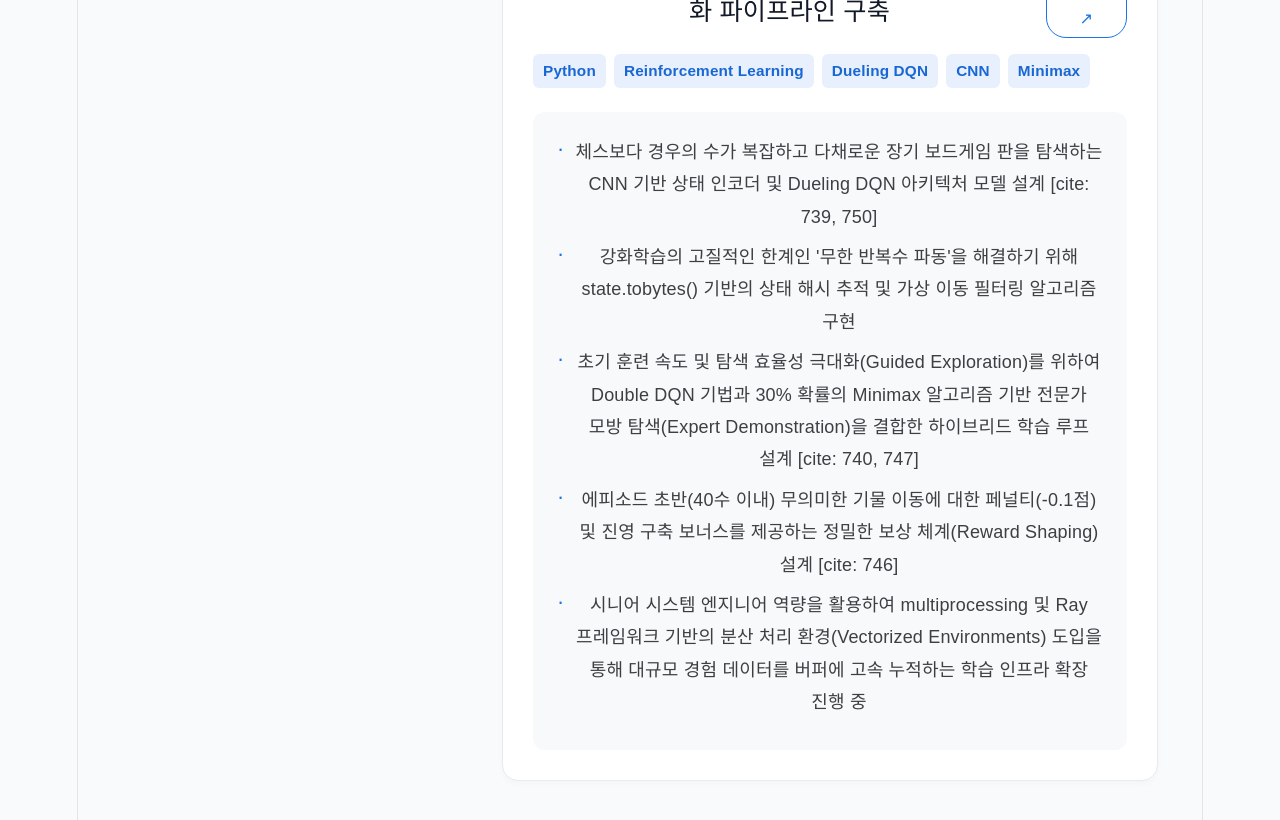
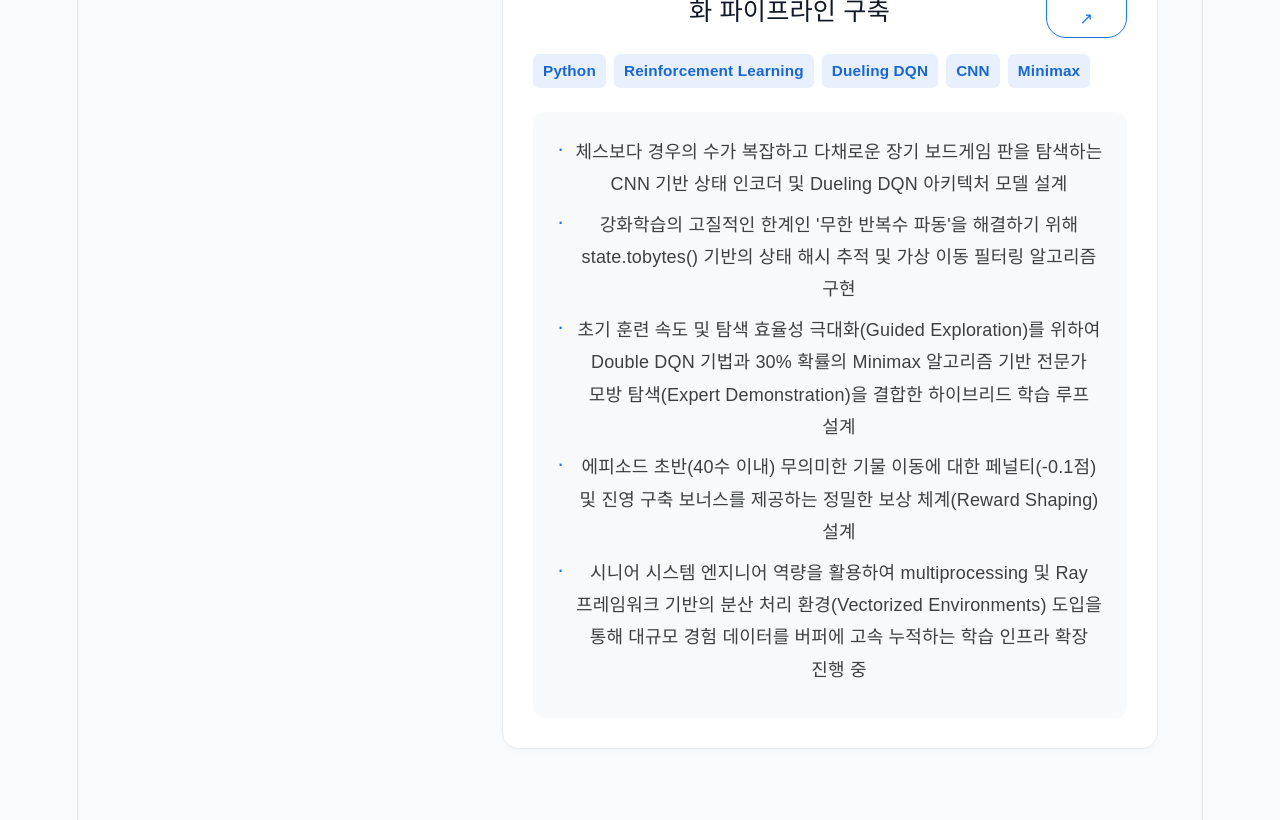
Before and after one commit to Esferansa/Esferansa.github.io, a React (Vite) app: page / in a window 1280 px wide. Shown: the part 3720-4540 px from the top of the page. Built offline with nearby package versions, Linux system fonts and the light colour scheme.

Commit message:
내용수정

```diff
--- a/src/components/Projects.tsx
+++ b/src/components/Projects.tsx
@@ -22,10 +22,10 @@ const projectData: PersonalProject[] = [
     title: "강화학습 기반의 장기(Janggi) AI 엔진 및 최적화 파이프라인 구축",
     techStack: ["Python", "Reinforcement Learning", "Dueling DQN", "CNN", "Minimax"],
     description: [
-      "체스보다 경우의 수가 복잡하고 다채로운 장기 보드게임 판을 탐색하는 CNN 기반 상태 인코더 및 Dueling DQN 아키텍처 모델 설계 [cite: 739, 750]",
+      "체스보다 경우의 수가 복잡하고 다채로운 장기 보드게임 판을 탐색하는 CNN 기반 상태 인코더 및 Dueling DQN 아키텍처 모델 설계",
       "강화학습의 고질적인 한계인 '무한 반복수 파동'을 해결하기 위해 state.tobytes() 기반의 상태 해시 추적 및 가상 이동 필터링 알고리즘 구현 ",
-      "초기 훈련 속도 및 탐색 효율성 극대화(Guided Exploration)를 위하여 Double DQN 기법과 30% 확률의 Minimax 알고리즘 기반 전문가 모방 탐색(Expert Demonstration)을 결합한 하이브리드 학습 루프 설계 [cite: 740, 747]",
-      "에피소드 초반(40수 이내) 무의미한 기물 이동에 대한 페널티(-0.1점) 및 진영 구축 보너스를 제공하는 정밀한 보상 체계(Reward Shaping) 설계 [cite: 746]",
+      "초기 훈련 속도 및 탐색 효율성 극대화(Guided Exploration)를 위하여 Double DQN 기법과 30% 확률의 Minimax 알고리즘 기반 전문가 모방 탐색(Expert Demonstration)을 결합한 하이브리드 학습 루프 설계",
+      "에피소드 초반(40수 이내) 무의미한 기물 이동에 대한 페널티(-0.1점) 및 진영 구축 보너스를 제공하는 정밀한 보상 체계(Reward Shaping) 설계",
       "시니어 시스템 엔지니어 역량을 활용하여 multiprocessing 및 Ray 프레임워크 기반의 분산 처리 환경(Vectorized Environments) 도입을 통해 대규모 경험 데이터를 버퍼에 고속 누적하는 학습 인프라 확장 진행 중 "
     ],
     githubLink: "#" // 실제 저장소 링크가 생성되면 여기에 입력하세요.
```
